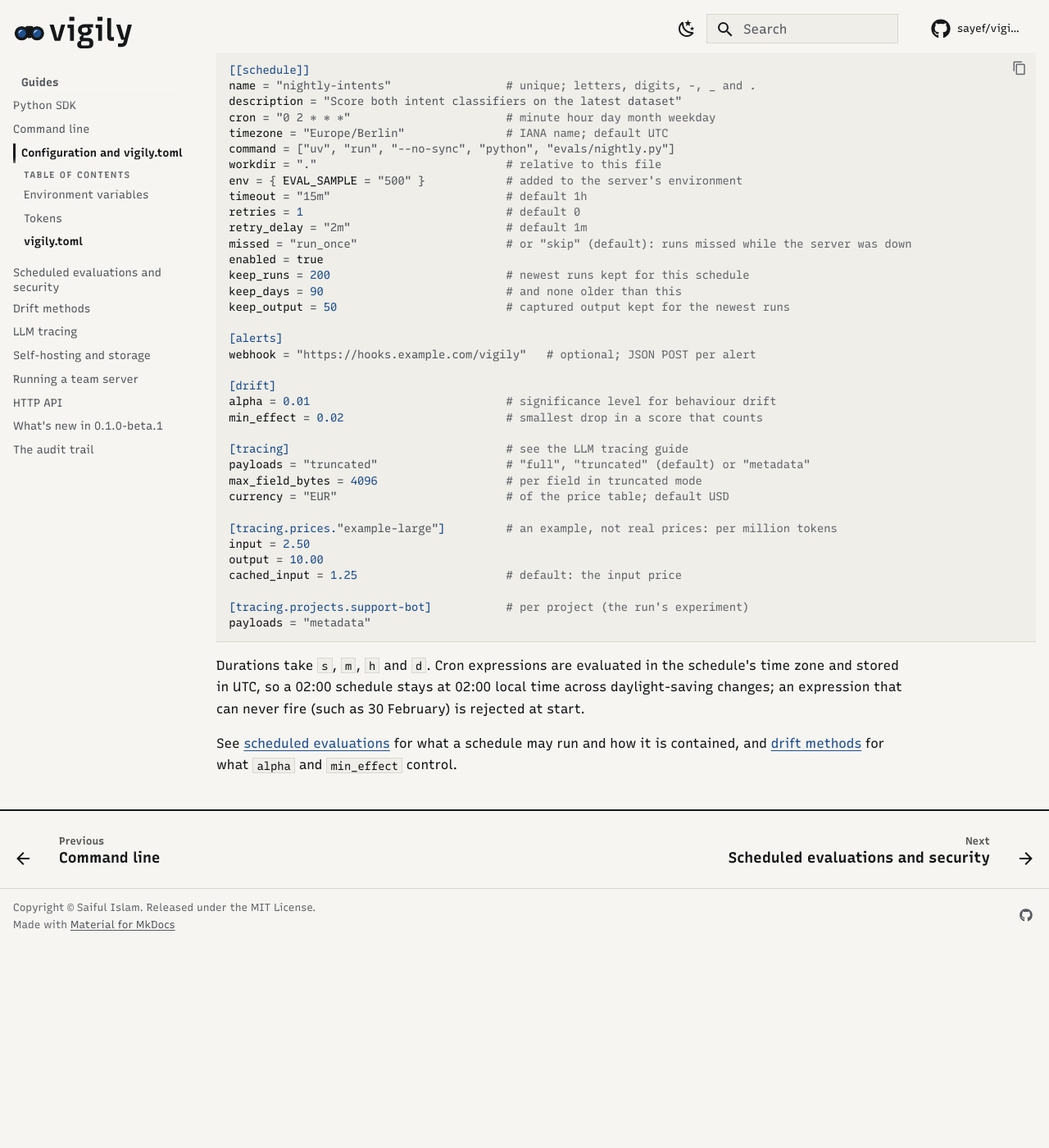
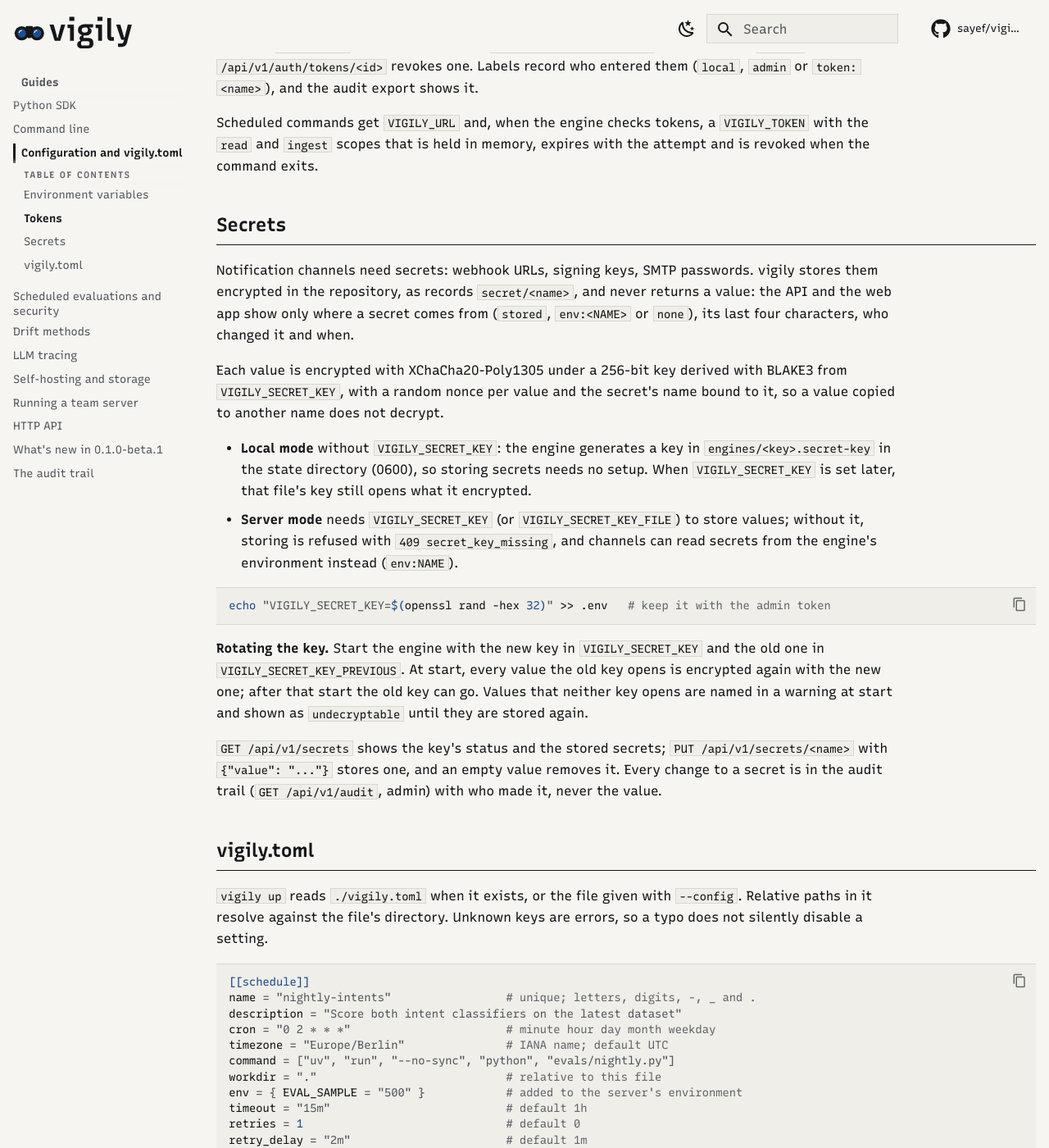
Before and after one commit to sayef/vigily, an MkDocs documentation site: the page built from docs/guides/configuration.md, in a window 1280 px wide and 1400 px high, scrolled down 3293 px. Shown: the whole window at 82% size. Built offline with MkDocs 1.6.1 and Material for MkDocs 9.7.7, drawn with Linux system fonts in a browser that asks for light colours; comment, search, counter and statistics services are not loaded; before the commit the page ends 4443 px from its top, so only the background shows below that; some of the changed text lies outside the part shown.

Commit message:
Document secret keys, rotation and the audit trail

````diff
--- a/compose.yaml
+++ b/compose.yaml
@@ -28,6 +28,10 @@ services:
       VIGILY_ADMIN_TOKEN: ${VIGILY_ADMIN_TOKEN:?set VIGILY_ADMIN_TOKEN, for example to the output of openssl rand -hex 32}
       # Optional; see docs/guides/configuration.md.
       VIGILY_LOG: ${VIGILY_LOG:-warn,vigily=info}
+      # Encrypts stored secrets (notification webhooks, SMTP passwords); without it they can only
+      # come from the environment. The previous key is for rotation. See configuration.md#secrets.
+      VIGILY_SECRET_KEY: ${VIGILY_SECRET_KEY:-}
+      VIGILY_SECRET_KEY_PREVIOUS: ${VIGILY_SECRET_KEY_PREVIOUS:-}
     # The repository (/data/repo) and an optional /data/vigily.toml.
     volumes: ["vigily:/data"]
     # On `docker compose stop` the engine lets open requests finish (up to 10 s) and writes out what
--- a/docs/guides/configuration.md
+++ b/docs/guides/configuration.md
@@ -13,6 +13,9 @@ the server serves it. A `vigily.toml` adds schedules, an alert webhook and drift
 | `VIGILY_LOG` | CLI | Log filter, for example `info` or `vigily_server=debug` |
 | `VIGILY_ADMIN_TOKEN` | `vigily-engine --mode server`, Docker | The admin token (at least 16 characters); required in server mode, never stored |
 | `VIGILY_ADMIN_TOKEN_FILE` | `vigily-engine --mode server`, Docker | A file holding the admin token, instead of `VIGILY_ADMIN_TOKEN` (Docker secrets) |
+| `VIGILY_SECRET_KEY` | `vigily-engine`, Docker | The key stored secrets (webhook URLs, signing keys, SMTP passwords) are encrypted with (at least 16 characters); see [Secrets](#secrets) |
+| `VIGILY_SECRET_KEY_PREVIOUS` | `vigily-engine`, Docker | The key before the current one, while rotating; values stored under it are encrypted again with `VIGILY_SECRET_KEY` at start |
+| `VIGILY_SECRET_KEY_FILE`, `VIGILY_SECRET_KEY_PREVIOUS_FILE` | `vigily-engine`, Docker | Files holding those keys instead (Docker secrets) |
 | `VIGILY_TOKEN_FILE` | `vigily up`, `vigily-engine` | Where the local token is kept; default `engines/<key>.token` in the state directory |
 | `VIGILY_STATE_DIR` | `vigily up`, `vigily-engine` | vigily's state directory (engine addresses, local tokens, logs); default `~/Library/Caches/vigily` on macOS and `~/.cache/vigily` elsewhere |
 | `VIGILY_URL`, `VIGILY_TOKEN` | CLI, SDK, scheduled commands | An engine's address and the token to send; the CLI and the SDK then use that engine instead of the repository's local one. Set by the scheduler for its commands |
@@ -31,6 +34,7 @@ these from your shell or a `.env` file:
 | `VIGILY_ADMIN_TOKEN` | Required: the admin token; `docker compose up` refuses to start without it |
 | `VIGILY_IMAGE` | The image, default `ghcr.io/sayef/vigily:latest`; `compose.dev.yaml` builds `vigily:local` |
 | `VIGILY_HOST_PORT` | The port published on `127.0.0.1`, default 7600 |
+| `VIGILY_SECRET_KEY`, `VIGILY_SECRET_KEY_PREVIOUS` | Optional: the key stored secrets are encrypted with, and the one before it while rotating ([Secrets](#secrets)) |
 | `VIGILY_LOG` | As above |
 
 To keep the repository on object storage, set `VIGILY_REPO` to an `s3://`, `gs://` or `az://` URI
@@ -90,6 +94,37 @@ Scheduled commands get `VIGILY_URL` and, when the engine checks tokens, a `VIGIL
 `read` and `ingest` scopes that is held in memory, expires with the attempt and is revoked when the
 command exits.
 
+## Secrets
+
+Notification channels need secrets: webhook URLs, signing keys, SMTP passwords. vigily stores them
+encrypted in the repository, as records `secret/<name>`, and never returns a value: the API and the
+web app show only where a secret comes from (`stored`, `env:<NAME>` or `none`), its last four
+characters, who changed it and when.
+
+Each value is encrypted with XChaCha20-Poly1305 under a 256-bit key derived with BLAKE3 from
+`VIGILY_SECRET_KEY`, with a random nonce per value and the secret's name bound to it, so a value
+copied to another name does not decrypt.
+
+- **Local mode** without `VIGILY_SECRET_KEY`: the engine generates a key in
+  `engines/<key>.secret-key` in the state directory (0600), so storing secrets needs no setup.
+  When `VIGILY_SECRET_KEY` is set later, that file's key still opens what it encrypted.
+- **Server mode** needs `VIGILY_SECRET_KEY` (or `VIGILY_SECRET_KEY_FILE`) to store values; without
+  it, storing is refused with `409 secret_key_missing`, and channels can read secrets from the
+  engine's environment instead (`env:NAME`).
+
+```bash
+echo "VIGILY_SECRET_KEY=$(openssl rand -hex 32)" >> .env   # keep it with the admin token
+```
+
+**Rotating the key.** Start the engine with the new key in `VIGILY_SECRET_KEY` and the old one in
+`VIGILY_SECRET_KEY_PREVIOUS`. At start, every value the old key opens is encrypted again with the new
+one; after that start the old key can go. Values that neither key opens are named in a warning at
+start and shown as `undecryptable` until they are stored again.
+
+`GET /api/v1/secrets` shows the key's status and the stored secrets; `PUT /api/v1/secrets/<name>`
+with `{"value": "..."}` stores one, and an empty value removes it. Every change to a secret is in
+the audit trail (`GET /api/v1/audit`, admin) with who made it, never the value.
+
 ## vigily.toml
 
 `vigily up` reads `./vigily.toml` when it exists, or the file given with `--config`. Relative paths
````
Also changed, not shown: CHANGELOG.md (+15 -0 lines), docs/guides/http-api.md (+10 -1 lines).
